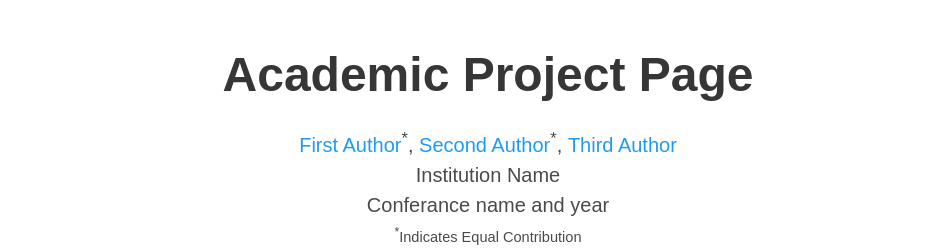
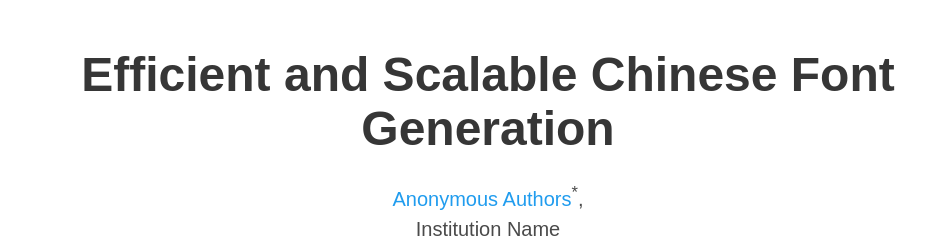
Before and after one commit to AnCoSONG/EfficientAndScalableChineseFontDesignProjectPage, a plain HTML site: page index.html in a window 1280 px wide. Shown: the top 249 px of the page, without its empty margins (152-1095 px from the left). Drawn offline with nearby package versions, Linux system fonts and the light colour scheme; some icons are missing; a web font is replaced by a local one.

Commit message:
add name

```diff
--- a/index.html
+++ b/index.html
@@ -24,7 +24,7 @@
   <meta name="viewport" content="width=device-width, initial-scale=1">
 
 
-  <title>Academic Project Page</title>
+  <title>Efficient and Scalable Chinese Font Generation</title>
   <link rel="icon" type="image/x-icon" href="static/images/favicon.ico">
   <link href="https://fonts.googleapis.com/css?family=Google+Sans|Noto+Sans|Castoro"
   rel="stylesheet">
@@ -52,16 +52,25 @@
       <div class="container is-max-desktop">
         <div class="columns is-centered">
           <div class="column has-text-centered">
-            <h1 class="title is-1 publication-title">Academic Project Page</h1>
+            <h1 class="title is-1 publication-title">Efficient and Scalable Chinese Font Generation</h1>
             <div class="is-size-5 publication-authors">
               <!-- Paper authors -->
               <span class="author-block">
-                <a href="FIRST AUTHOR PERSONAL LINK" target="_blank">First Author</a><sup>*</sup>,</span>
-                <span class="author-block">
-                  <a href="SECOND AUTHOR PERSONAL LINK" target="_blank">Second Author</a><sup>*</sup>,</span>
-                  <span class="author-block">
-                    <a href="THIRD AUTHOR PERSONAL LINK" target="_blank">Third Author</a>
-                  </span>
+                <a href="#" target="_blank">Anonymous Authors</a><sup>*</sup>,</span>
+              <!-- <span class="author-block">
+                <a href="#" target="_blank">Weitao You</a><sup>*</sup>,</span>
+              <span class="author-block">
+                <a href="#" target="_blank">Shuhui Shi</a>
+              </span>
+              <span class="author-block">
+                <a href="#" target="_blank">Shuxuan Guo</a>
+              </span>
+              <span class="author-block">
+                <a href="#" target="_blank">Lingyun Sun</a>
+              </span>
+              <span class="author-block">
+                <a href="#" target="_blank">Wei Wang</a> -->
+              </span>
                   </div>
 
                   <div class="is-size-5 publication-authors">
```
